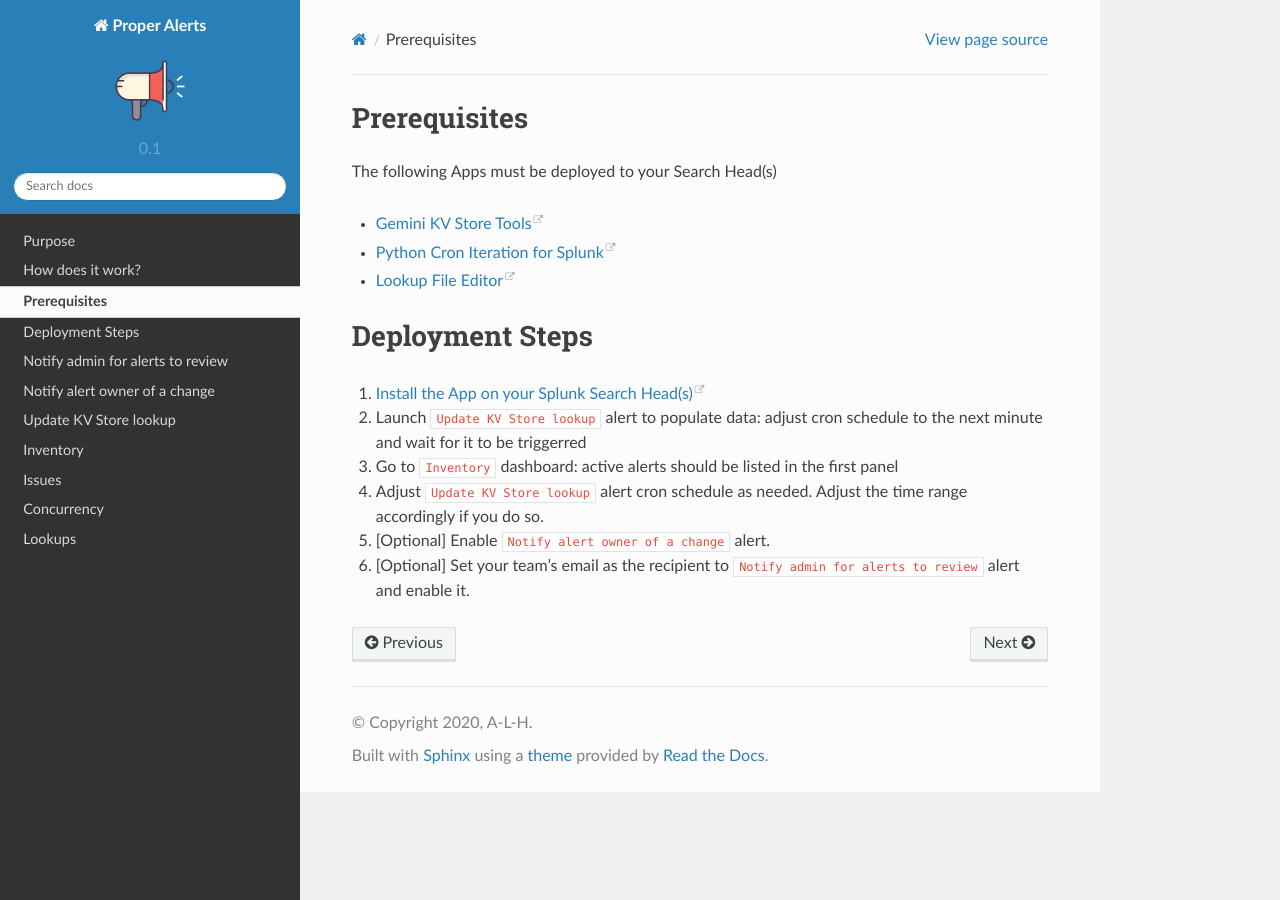
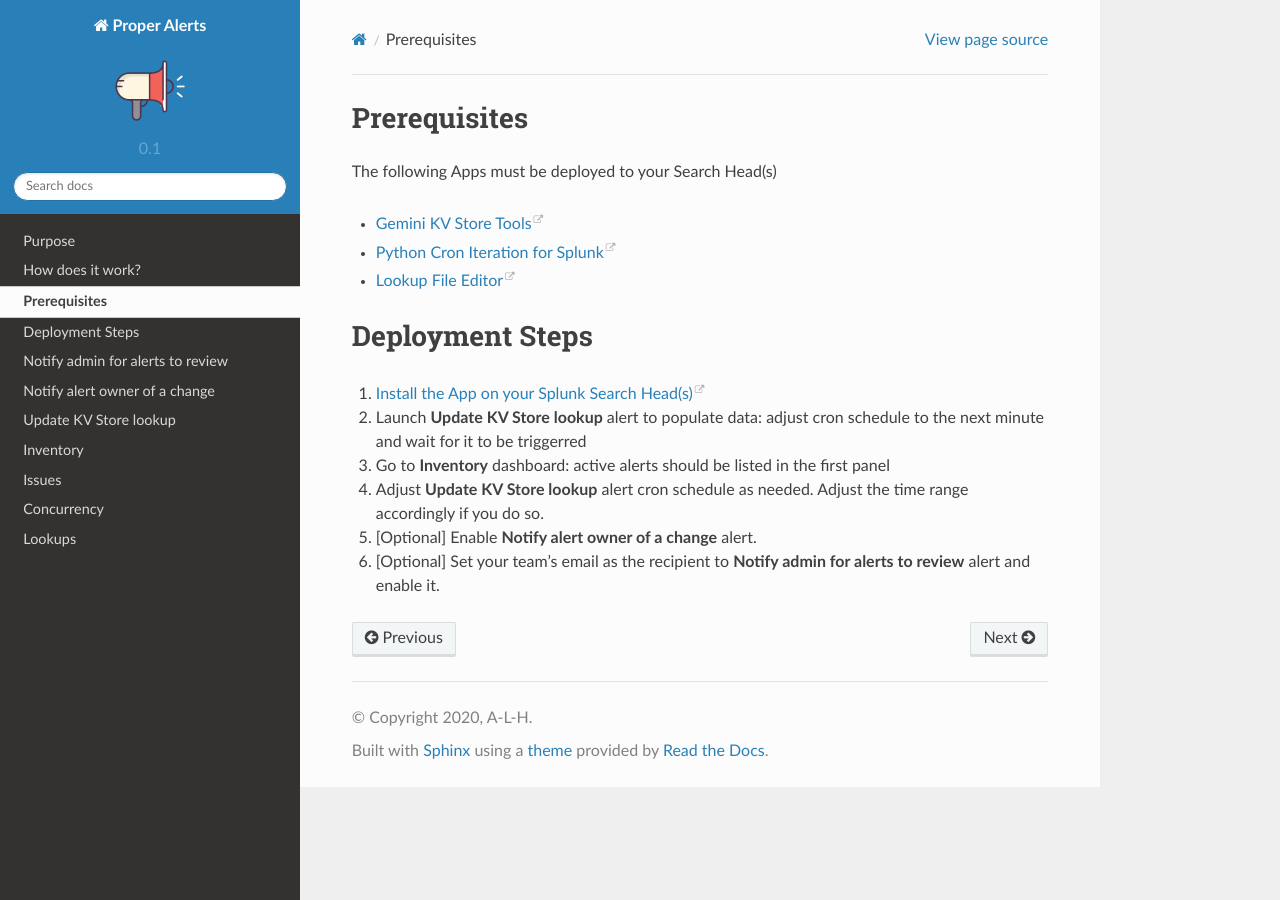
Before and after one commit to a-l-h/splunk-app-proper-alerts, a Sphinx documentation site: the page built from doc/install.rst, in a window 1280 px wide. Built offline with Sphinx 7.4.7 and the Read the Docs theme 2.0.0, drawn with Linux system fonts in a browser that asks for light colours.

```diff
--- a/doc/install.rst
+++ b/doc/install.rst
@@ -12,12 +12,12 @@ Deployment Steps
 
 1. `Install the App on your Splunk Search Head(s) <https://docs.splunk.com/Documentation/Splunk/latest/Admin/Deployappsandadd-ons#Deployment_architectures>`_
 
-2. Launch ``Update KV Store lookup`` alert to populate data: adjust cron schedule to the next minute and wait for it to be triggerred
+2. Launch **Update KV Store lookup** alert to populate data: adjust cron schedule to the next minute and wait for it to be triggerred
 
-3. Go to ``Inventory`` dashboard: active alerts should be listed in the first panel
+3. Go to **Inventory** dashboard: active alerts should be listed in the first panel
 
-4. Adjust ``Update KV Store lookup`` alert cron schedule as needed. Adjust the time range accordingly if you do so.
+4. Adjust **Update KV Store lookup** alert cron schedule as needed. Adjust the time range accordingly if you do so.
 
-5. [Optional] Enable ``Notify alert owner of a change`` alert.
+5. [Optional] Enable **Notify alert owner of a change** alert.
 
-6. [Optional] Set your team's email as the recipient to ``Notify admin for alerts to review`` alert and enable it.
+6. [Optional] Set your team's email as the recipient to **Notify admin for alerts to review** alert and enable it.
```
